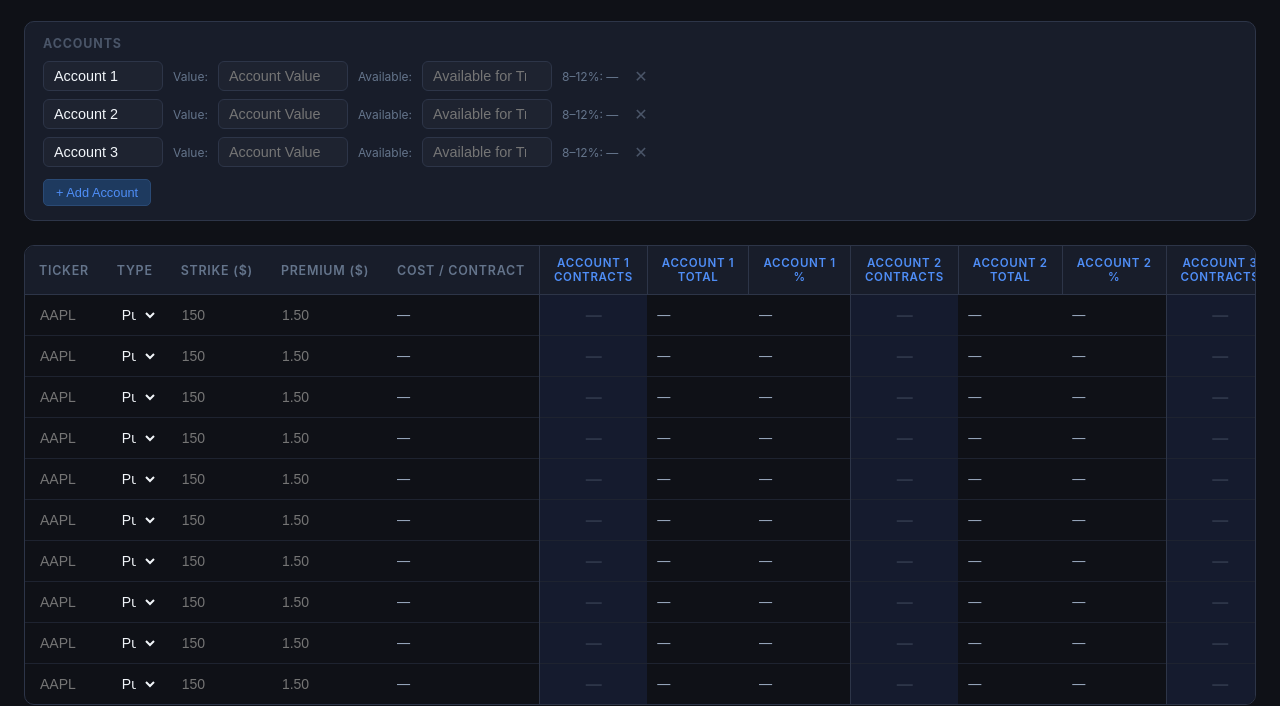
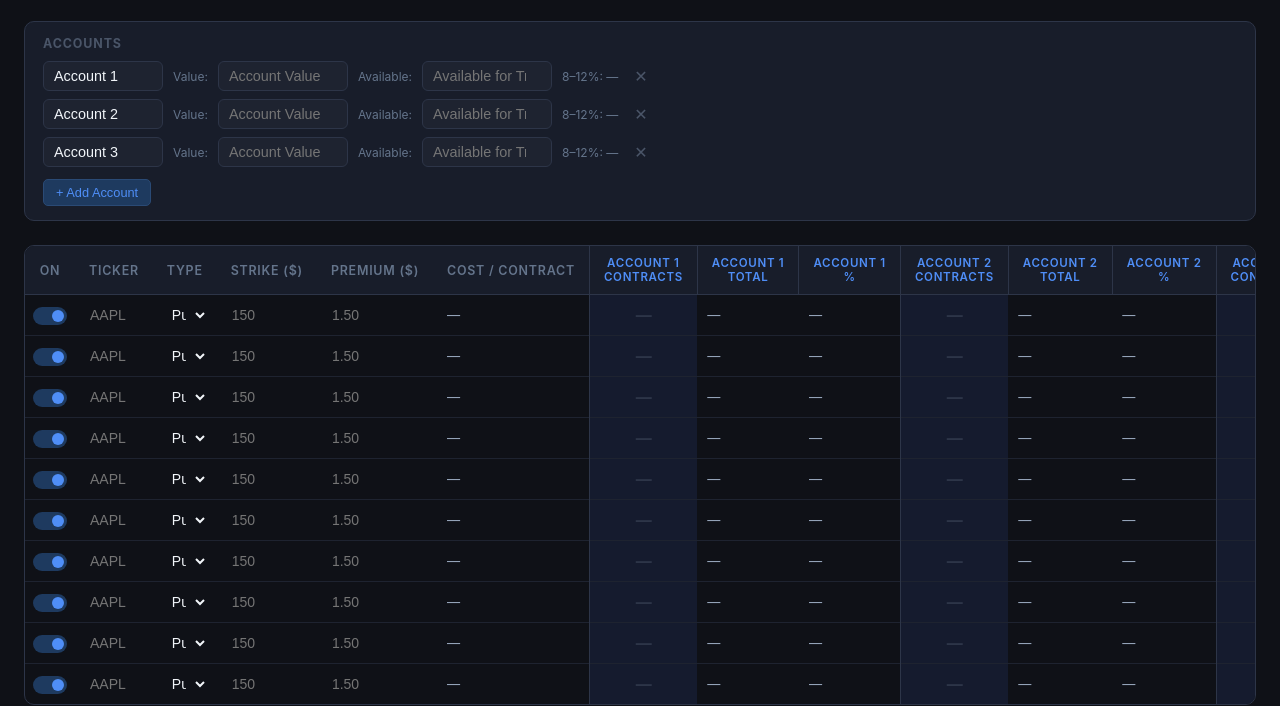
Before and after one commit to temp-for-tas/options-allocation-optimizer, a plain HTML site: page index.html in a window 1280 px wide. Shown: the part 110-816 px from the top of the page. Drawn offline with Linux system fonts and the light colour scheme.

Commit message:
Add per-ticker include/exclude toggle
Adds an 'On' toggle at the start of each ticker row so a position can
be excluded from the optimization without deleting the row. Useful for
comparing scenarios — toggle a ticker off to see how the solver
reallocates to other candidates.

- Excluded rows are filtered out of activeRows (no contracts suggested)
- Excluded rows are visually dimmed with a strikethrough on inputs
- Toggle defaults to on; state read live in recalculate()
- Documented in README

```diff
--- a/index.html
+++ b/index.html
@@ -272,6 +272,51 @@
       transition: color 0.15s;
     }
     .btn-remove:hover { color: #f56565; }
+
+    /* ── Per-row include toggle ── */
+    .col-include-head { text-align: center; width: 44px; }
+    .col-include { text-align: center; padding: 6px 8px; }
+    .row-toggle {
+      position: relative;
+      display: inline-block;
+      width: 34px;
+      height: 18px;
+      vertical-align: middle;
+    }
+    .row-toggle input { display: none; }
+    .row-toggle-slider {
+      position: absolute;
+      inset: 0;
+      background: #2d3548;
+      border-radius: 18px;
+      cursor: pointer;
+      transition: background 0.2s;
+    }
+    .row-toggle-slider::before {
+      content: "";
+      position: absolute;
+      width: 12px; height: 12px;
+      left: 3px; top: 3px;
+      background: #64748b;
+      border-radius: 50%;
+      transition: transform 0.2s, background 0.2s;
+    }
+    .row-toggle input:checked + .row-toggle-slider { background: #1e3a5f; }
+    .row-toggle input:checked + .row-toggle-slider::before {
+      transform: translateX(16px);
+      background: #4f8ef7;
+    }
+
+    /* ── Excluded row (toggled off) ── */
+    tbody tr.row-excluded td:not(.col-include) {
+      opacity: 0.35;
+    }
+    tbody tr.row-excluded .inp-ticker,
+    tbody tr.row-excluded .inp-strike,
+    tbody tr.row-excluded .inp-premium {
+      text-decoration: line-through;
+      text-decoration-color: #64748b;
+    }
 
     .row-actions {
       display: flex;
@@ -887,7 +932,7 @@
   // ── Dynamic table header ───────────────────────────────────
   function rebuildTableHeader() {
     let html = '<tr>';
-    html += '<th>Ticker</th><th>Type</th><th>Strike ($)</th><th>Premium ($)</th><th>Cost / Contract</th>';
+    html += '<th class="col-include-head">On</th><th>Ticker</th><th>Type</th><th>Strike ($)</th><th>Premium ($)</th><th>Cost / Contract</th>';
     accounts.forEach(acct => {
       const name = acct.name || `Acct ${acct.id}`;
       html += `<th class="acct-group">${name}<br>Contracts</th>`;
@@ -937,6 +982,12 @@
 
     // Base cells
     let html = `
+      <td class="col-include">
+        <label class="row-toggle" title="Include this ticker in optimization">
+          <input type="checkbox" class="inp-include" checked />
+          <span class="row-toggle-slider"></span>
+        </label>
+      </td>
       <td><input class="inp-ticker" type="text" placeholder="AAPL" value="${ticker}" /></td>
       <td>
         <select class="inp-type">
@@ -961,6 +1012,8 @@
     tr.querySelectorAll('input, select').forEach(el =>
       el.addEventListener('input', recalculate)
     );
+    // Checkboxes reliably fire 'change'; ensure the toggle recalculates
+    tr.querySelector('.inp-include').addEventListener('change', recalculate);
     tr.querySelector('.btn-remove').addEventListener('click', () => {
       tr.remove();
       recalculate();
@@ -983,7 +1036,10 @@
       const strike  = parseFloat(tr.querySelector('.inp-strike').value)  || 0;
       const premium = parseFloat(tr.querySelector('.inp-premium').value) || 0;
       const cost    = computeCost(type, strike, premium, enhanced);
-      rows.push({ ticker, type, strike, premium, cost, tr });
+      const included = tr.querySelector('.inp-include').checked;
+      // Dim excluded rows for visual feedback
+      tr.classList.toggle('row-excluded', !included);
+      rows.push({ ticker, type, strike, premium, cost, included, tr });
     });
 
     // Update Cost/Contract cells
@@ -1001,7 +1057,7 @@
       }
     });
 
-    const activeRows = rows.filter(r => r.strike > 0);
+    const activeRows = rows.filter(r => r.strike > 0 && r.included);
 
     // Run optimizer per account
     const results = accounts.map(acct => {
```
Also changed, not shown: README.md.
